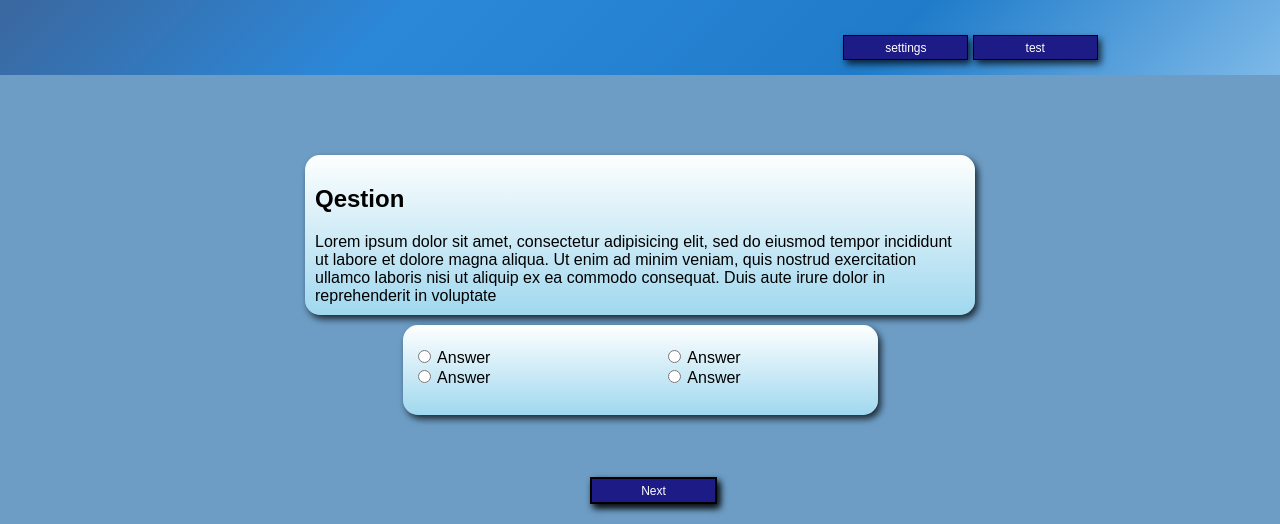
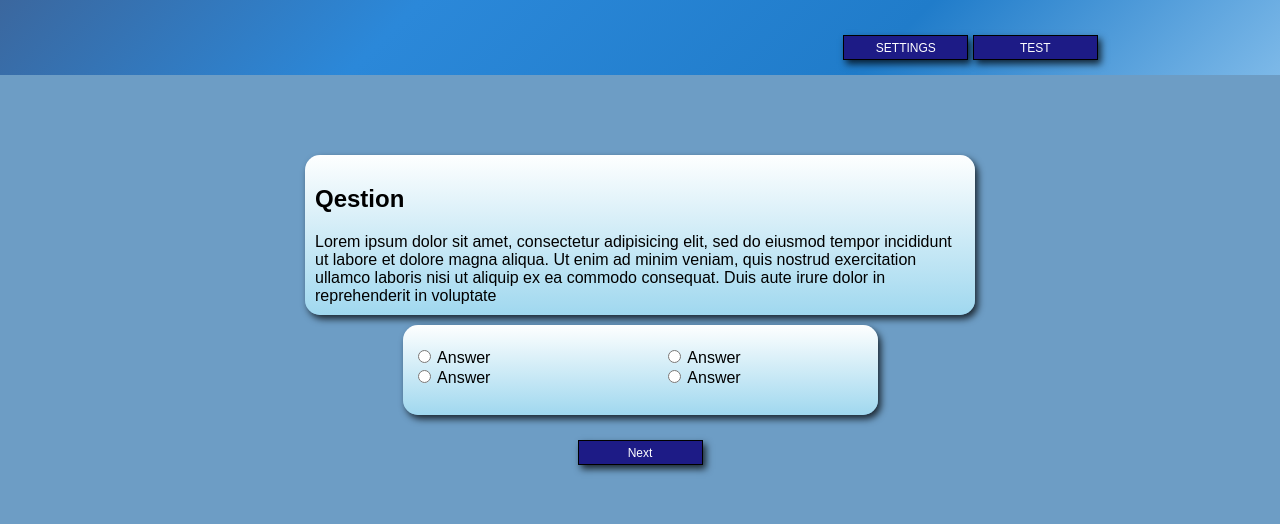
Before and after one commit to karamshadid/Quiz-game, a plain HTML site: page index.html in a window 1280 px wide. Shown: the top 524 px of the page. Drawn offline with Linux system fonts and the light colour scheme.

Commit message:
Add files via upload

```diff
--- a/index.css
+++ b/index.css
@@ -29,15 +29,19 @@ nav .buttons {
   margin-top: 35px;
 }
 
-button {
+nav button {
   width: 125px;
   height: 25px;
   background-color: rgb(29, 27, 134);
-  border: 1px solid black;
+  border: 0.5px solid black;
   box-shadow: 3px 4px 7px 0px rgba(0, 0, 0, 0.75);
+  text-transform: uppercase;
+  transition: all 600ms cubic-bezier(0.77, 0, 0.175, 1);
+  cursor: pointer;
+  user-select: none;
 }
 
-a {
+nav a {
   font-size: 12px;
   text-decoration: none;
   color: white;
@@ -82,13 +86,24 @@ a {
   flex: 40%;
 }
 
-.two {
-  margin: 142px 0 1px 590px;
+.next {
+  margin: 25px auto;
+  text-align: center;
+}
+
+.next button {
   width: 125px;
   height: 25px;
   background-color: rgb(29, 27, 134);
-  border: 1px solid black;
+  border: 0.5px solid black;
   box-shadow: 3px 4px 7px 0px rgba(0, 0, 0, 0.75);
+}
+
+.next a {
+  font-size: 12px;
+  text-decoration: none;
+  color: white;
+  font-family: 'Mukta', sans-serif;
 }
 
 footer {
@@ -111,8 +126,6 @@ footer {
   height: 150px;
 }
 
-.social {}
-
 .social i {
   display: block;
   padding: 5px;
--- a/index.html
+++ b/index.html
@@ -54,12 +54,12 @@
         </div>
 
       </div>
-
+      <div class="next">
+        <button type="button" name="button"> <a href="#">Next</a> </button>
+      </div>
 
     </div>
-    <div class="button two">
-      <button type="button" name="button" id="next"> <a href="#">Next</a> </button>
-    </div>
+
 
 
   </main>
```
